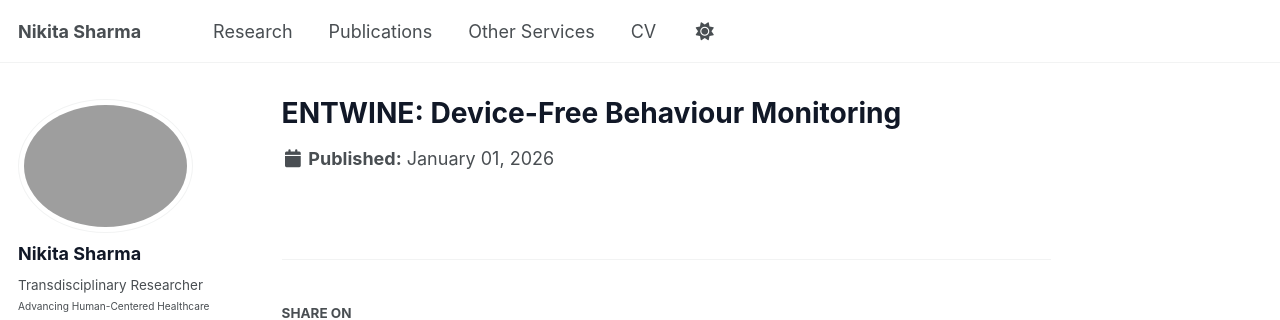
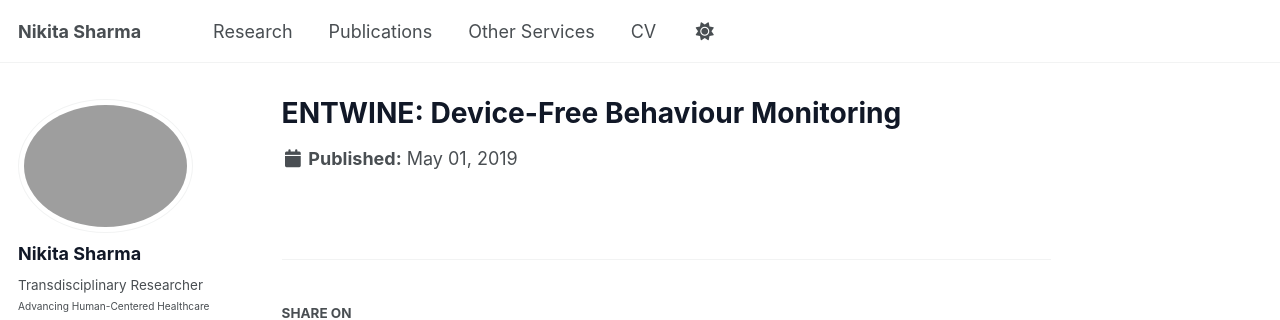
Before and after one commit to nikitasharma14/Portfolio, a Jekyll site: the page built from _portfolio/entwine.md, in a window 1280 px wide. Shown: the top 320 px of the page. Built offline with Jekyll 4.4.1, drawn with Linux system fonts in a browser that asks for light colours; a style sheet for code colours, icons or effects is not loaded.

Commit message:
Update entwine.md

```diff
--- a/_portfolio/entwine.md
+++ b/_portfolio/entwine.md
@@ -3,7 +3,9 @@ title: "ENTWINE: Device-Free Behaviour Monitoring"
 
 collection: portfolio
 
+image: /images/ElderlyCare.jpg
+
 permalink: /portfolio/entwine/
 
-date: 2026-01-01
+date: 2019-05-01
 ---
```
